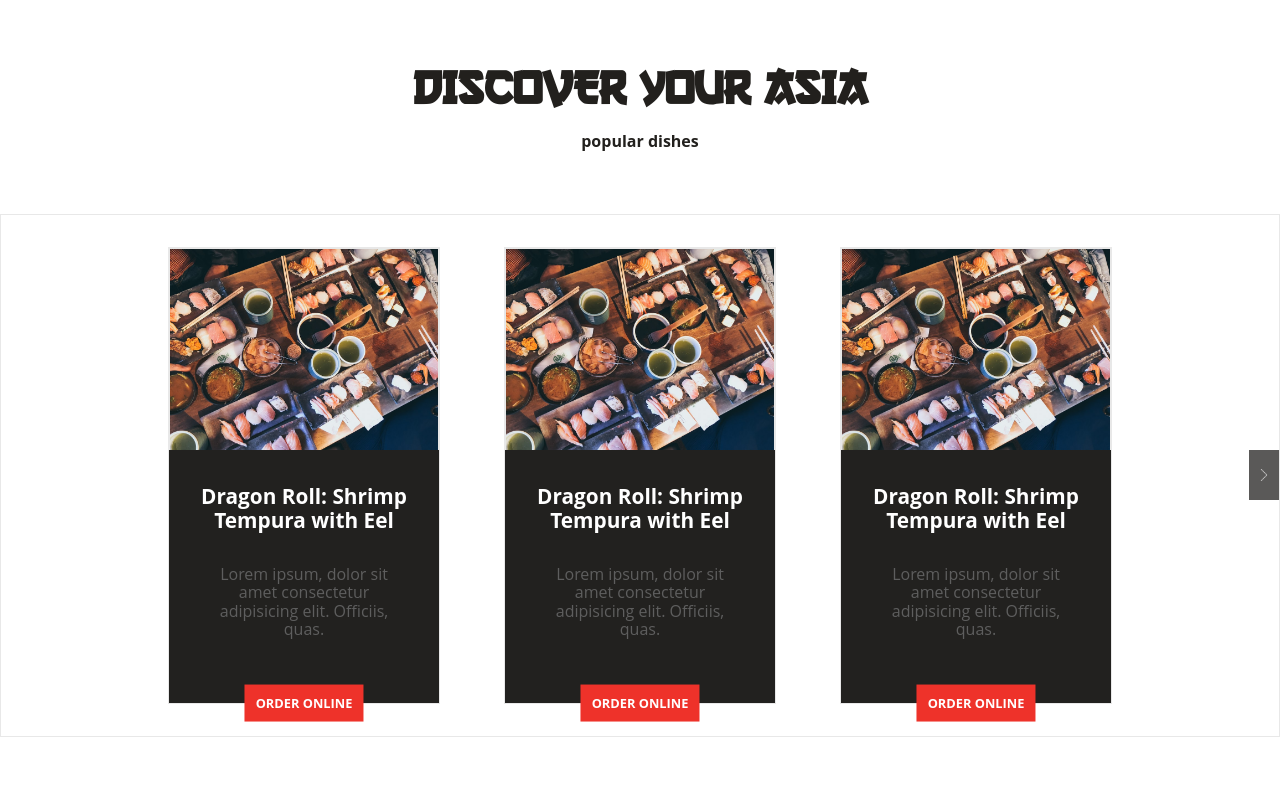
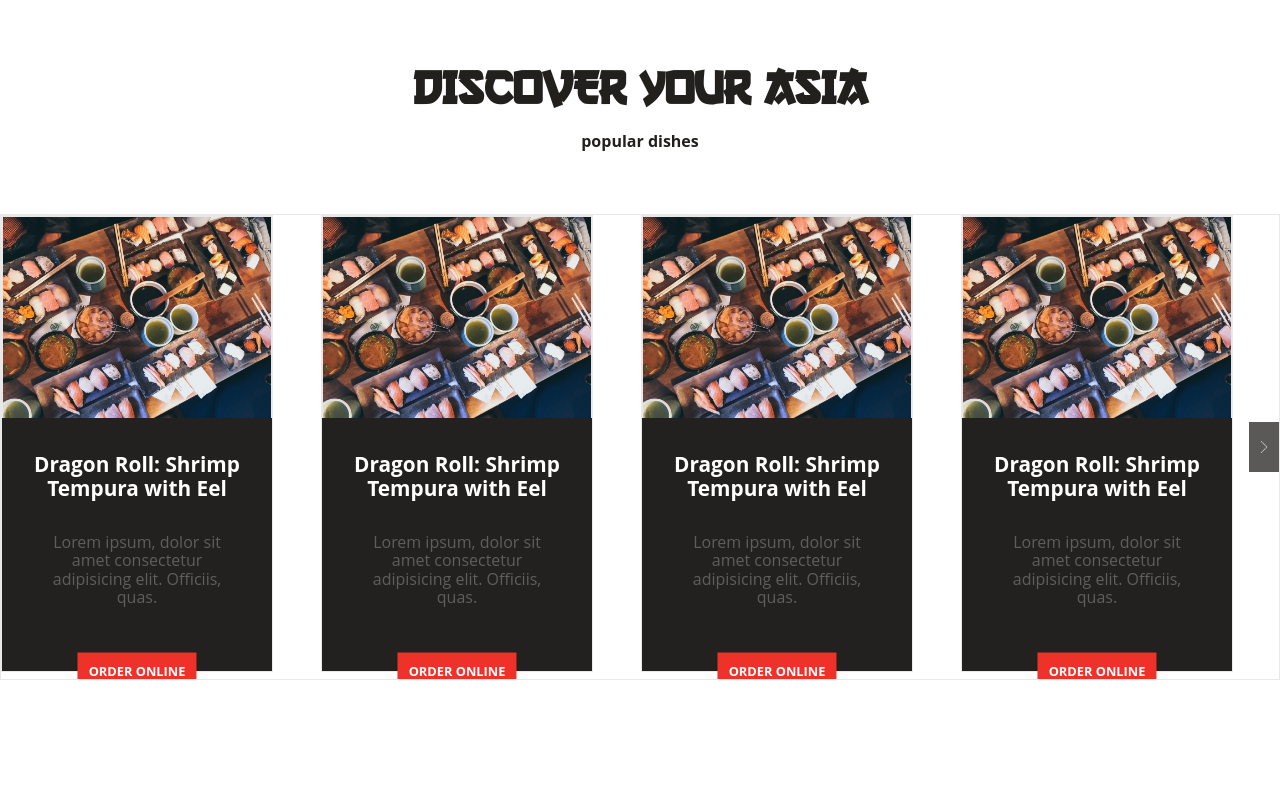
Before and after one commit to DawidGaleziewski/restaurant-asia, a PHP site: page /app/index.html in a window 1280 px wide. Shown: the part 1166-1967 px from the top of the page. After the commit the page ends 1846 px from the top, so only its background shows below. Run offline with PHP 8.4, Linux system fonts and the light colour scheme; some libraries are stand-ins or nearby versions.

Commit message:
finished dishes slider

```diff
--- a/app/index.html
+++ b/app/index.html
@@ -153,13 +153,14 @@
 			<h3 class="section-header__subtitle">popular dishes</h2>
 		</header>
 
-		<div class="carousel">
+		<div class="carousel" id="carousel-dishes-items">
 			<button class="carousel__button carousel__button--left is-hidden">
 				<img class="button__image" src="./img-min/gui/leftchevron.png" alt="Left">
 			</button>
 			<div class="carousel__track-container">
-				<ul class="menu">
-					<li class="item">
+				<ul class="carousel__track">
+					<li class="carousel__slide current-slide">
+						<div class="item">
 							<img class="item__img" src="./img-min/main-header/sushi-1.jpeg" alt="test image">
 							<div class="description">
 								<h4 class="description__title">Dragon Roll: Shrimp Tempura with Eel</h4>
@@ -171,8 +172,10 @@
 									order online
 								</button>
 							</div>
+						</div>
 					</li>
-					<li class="item">
+					<li class="carousel__slide">
+						<div class="item">
 							<img class="item__img" src="./img-min/main-header/sushi-1.jpeg" alt="test image">
 							<div class="description">
 								<h4 class="description__title">Dragon Roll: Shrimp Tempura with Eel</h4>
@@ -184,8 +187,10 @@
 									order online
 								</button>
 							</div>
+						</div>
 					</li>
-					<li class="item">
+					<li class="carousel__slide">
+						<div class="item">
 							<img class="item__img" src="./img-min/main-header/sushi-1.jpeg" alt="test image">
 							<div class="description">
 								<h4 class="description__title">Dragon Roll: Shrimp Tempura with Eel</h4>
@@ -196,6 +201,22 @@
 								<button class="button-primary">
 									order online
 								</button>
+							</div>
+						</div>
+					</li>
+					<li class="carousel__slide">
+						<div class="item">
+							<img class="item__img" src="./img-min/main-header/sushi-1.jpeg" alt="test image">
+							<div class="description">
+								<h4 class="description__title">Dragon Roll: Shrimp Tempura with Eel</h4>
+								<p class="description__text">
+									Lorem ipsum, dolor sit amet consectetur adipisicing elit.
+										Officiis, quas.
+								</p>
+								<button class="button-primary">
+									order online
+								</button>
+							</div>
 						</div>
 					</li>
 				</ul>
--- a/app/pre-js/index.js
+++ b/app/pre-js/index.js
@@ -16,4 +16,5 @@
 
     //3. start module
     menu.start();
-    carousel.start('carousel-header-img');
+    carousel.start('carousel-header-img', 1);
+    carousel.start('carousel-dishes-items', 3);
--- a/app/pre-js/modules/carousel.js
+++ b/app/pre-js/modules/carousel.js
@@ -1,5 +1,5 @@
 class Carousel {
-    start(carouselContainerId){
+    start(carouselContainerId, itemsOnPage){
         // Variables
         let carouselContainer = document.getElementById(carouselContainerId);
         const nextButton = carouselContainer.querySelector('.carousel__button--right');
@@ -15,7 +15,7 @@ class Carousel {
 
         // Arrange slides next to each other
         const setSlidePosition = (slide, index) => {
-            slide.style.left = slideWidth * index + 'px';
+            slide.style.left = (slideWidth * index)/itemsOnPage + 'px';
         };
 
         slides.forEach(setSlidePosition);
--- a/app/scss/elements/_menu-item.scss
+++ b/app/scss/elements/_menu-item.scss
@@ -1,6 +1,6 @@
 .item{
     list-style: none;
-    margin: 2rem;
+    // margin: 2rem;
     background-color: #22211f;
     border: 0.5px solid #e8e8e8;
     width: 17rem;
--- a/app/scss/layout/_dishes-popular.scss
+++ b/app/scss/layout/_dishes-popular.scss
@@ -1,5 +1,6 @@
 
 .dishes-popular {
+    max-width: 80rem;
     margin: $margin-medium * 2 auto;
     .section-header{
         margin-bottom: $margin-medium * 2;
@@ -13,9 +14,22 @@
         }
     }
 
-    .menu {
-        display: flex;
-        justify-content: center;
+    .carousel__track {
+        position: relative;
+        height: 29rem;
+        width: 60rem;
     }
 
+    .carousel__slide {
+        display: inline-block;
+        position: absolute;
+        top: 0;
+        left: 0;
+    }
+
+    // .item {
+    //     margin-bottom: 1rem;
+    //     margin-right: 1rem;
+    // }
+
 }
```
Also changed, not shown: app/css/main.css, app/js/index.min.js, 1 other file. Lines whose indentation alone changed are shown as unchanged.
